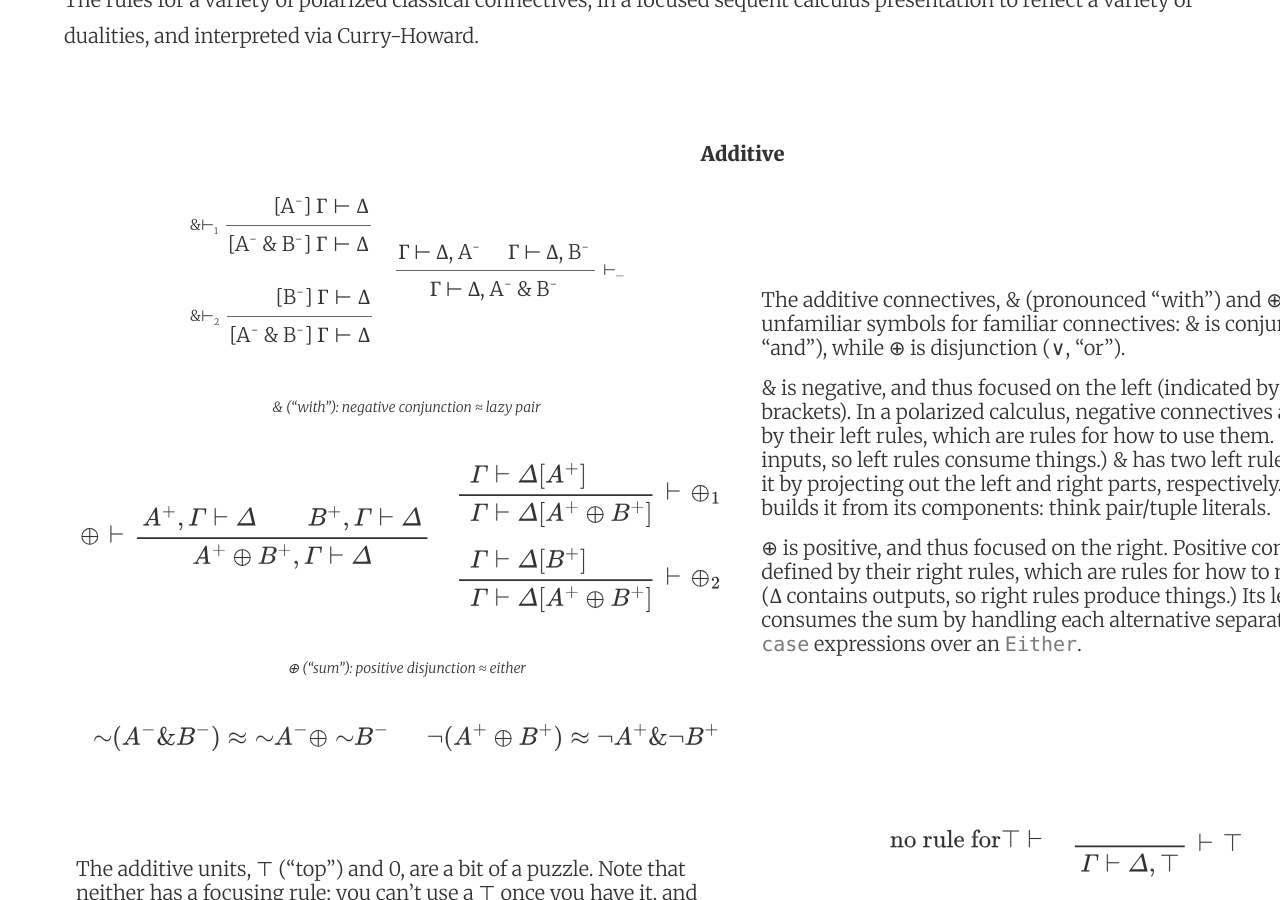
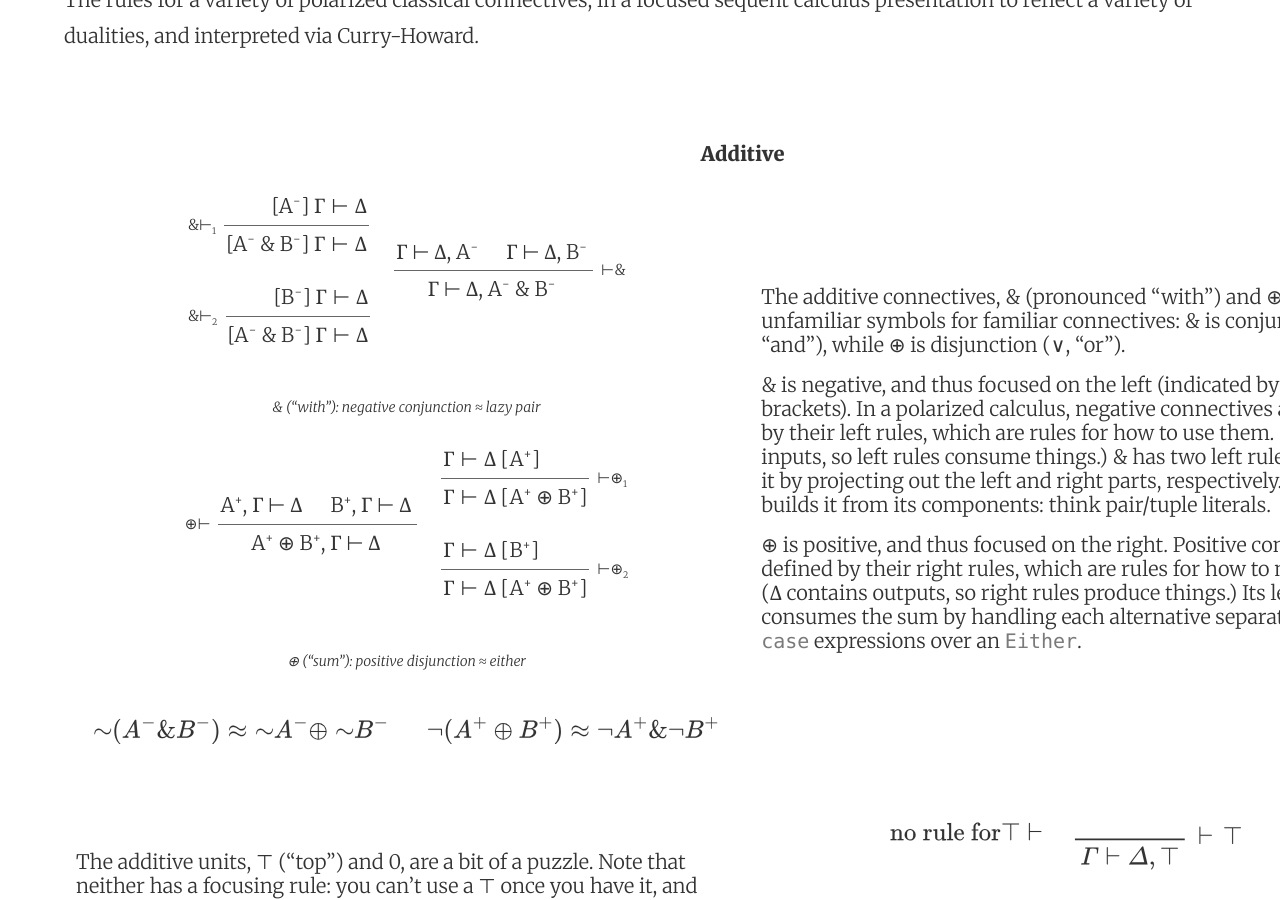
Before and after one commit to robrix/robrix.github.io, a Jekyll site: the page docs/posts/2021-06-07-duality/index.html, which Jekyll copies as it is, in a window 1280 px wide and 900 px high, scrolled down 417 px. Built offline with Jekyll 4.4.1, drawn with Linux system fonts in a browser that asks for light colours.

Commit message:
Typeset the sum rules in HTML.

```diff
--- a/docs/posts/2021-06-07-duality/index.html
+++ b/docs/posts/2021-06-07-duality/index.html
@@ -98,7 +98,7 @@
       <td colspan="2">
         <div class="connective">
           <div>
-            <div class="rule grid">
+            <div class="rule">
               <div class="label">&amp;⊢<sub>1</sub></div>
               <div class="inference">
                 <div class="premise Γ">[A<sup>−</sup>] Γ</div>
@@ -110,7 +110,7 @@
                 <div class="conclusion Δ">Δ</div>
               </div>
             </div>
-            <div class="rule grid">
+            <div class="rule">
               <div class="label">&amp;⊢<sub>2</sub></div>
               <div class="inference">
                 <div class="premise Γ">[B<sup>−</sup>] Γ</div>
@@ -132,7 +132,7 @@
               <span class="line-of-inference"></span>
               <div class="conclusion">Γ ⊢ Δ, A<sup>−</sup> &amp; B<sup>−</sup></div>
             </div>
-            <div class="label">⊢_</div>
+            <div class="label">⊢&amp;</div>
           </div>
         </div>
       </td>
@@ -148,34 +148,46 @@
       </td>
     </tr>
     <tr>
-      <td>
-        $$
-        \begin{prooftree}
-        \def\labelSpacing{8pt}
-        \LeftLabel{$⊕ \kern1pt ⊢$}
-        \AxiomC{$A^+, Γ ⊢ Δ$}
-        \AxiomC{$B^+, Γ ⊢ Δ$}
-        \BinaryInfC{$A^+ ⊕ B^+, Γ ⊢ Δ$}
-        \end{prooftree}
-        $$
-      </td>
-      <td>
-        $$
-        \begin{prooftree}
-        \def\labelSpacing{8pt}
-        \RightLabel{$\ ⊢ \kern1pt ⊕_1$}
-        \Axiom$\fCenter Γ ⊢ Δ [A^+]$
-        \UnaryInf$\fCenter Γ ⊢ Δ [A^+ ⊕ B^+]$
-        \end{prooftree}
-        $$
-        $$
-        \begin{prooftree}
-        \def\labelSpacing{8pt}
-        \RightLabel{$\ ⊢ \kern1pt ⊕_2$}
-        \Axiom$\fCenter Γ ⊢ Δ [B^+]$
-        \UnaryInf$\fCenter Γ ⊢ Δ [A^+ ⊕ B^+]$
-        \end{prooftree}
-        $$
+      <td colspan="2">
+        <div class="connective">
+          <div class="rule">
+            <div class="label">⊕⊢</div>
+            <div class="inference">
+              <div class="premises">
+                <div class="premise">A<sup>+</sup>, Γ ⊢ Δ</div>
+                <div class="premise">B<sup>+</sup>, Γ ⊢ Δ</div>
+              </div>
+              <span class="line-of-inference"></span>
+              <div class="conclusion">A<sup>+</sup> ⊕ B<sup>+</sup>, Γ ⊢ Δ</div>
+            </div>
+          </div>
+          <div>
+            <div class="rule">
+              <div class="inference">
+                <div class="premise Γ">Γ</div>
+                <div class="premise turnstile">⊢</div>
+                <div class="premise Δ">Δ [A<sup>+</sup>]</div>
+                <span class="line-of-inference"></span>
+                <div class="conclusion Γ">Γ</div>
+                <div class="conclusion turnstile">⊢</div>
+                <div class="conclusion Δ">Δ [A<sup>+</sup> ⊕ B<sup>+</sup>]</div>
+              </div>
+              <div class="label">⊢⊕<sub>1</sub></div>
+            </div>
+            <div class="rule">
+              <div class="inference">
+                <div class="premise Γ">Γ</div>
+                <div class="premise turnstile">⊢</div>
+                <div class="premise Δ">Δ [B<sup>+</sup>]</div>
+                <span class="line-of-inference"></span>
+                <div class="conclusion Γ">Γ</div>
+                <div class="conclusion turnstile">⊢</div>
+                <div class="conclusion Δ">Δ [A<sup>+</sup> ⊕ B<sup>+</sup>]</div>
+              </div>
+              <div class="label">⊢⊕<sub>2</sub></div>
+            </div>
+          </div>
+        </div>
       </td>
     </tr>
     <tr>
```
Also changed, not shown: docs/feed.xml (+43 -31 lines), posts/2021-06-07-duality.md (+40 -28 lines).
